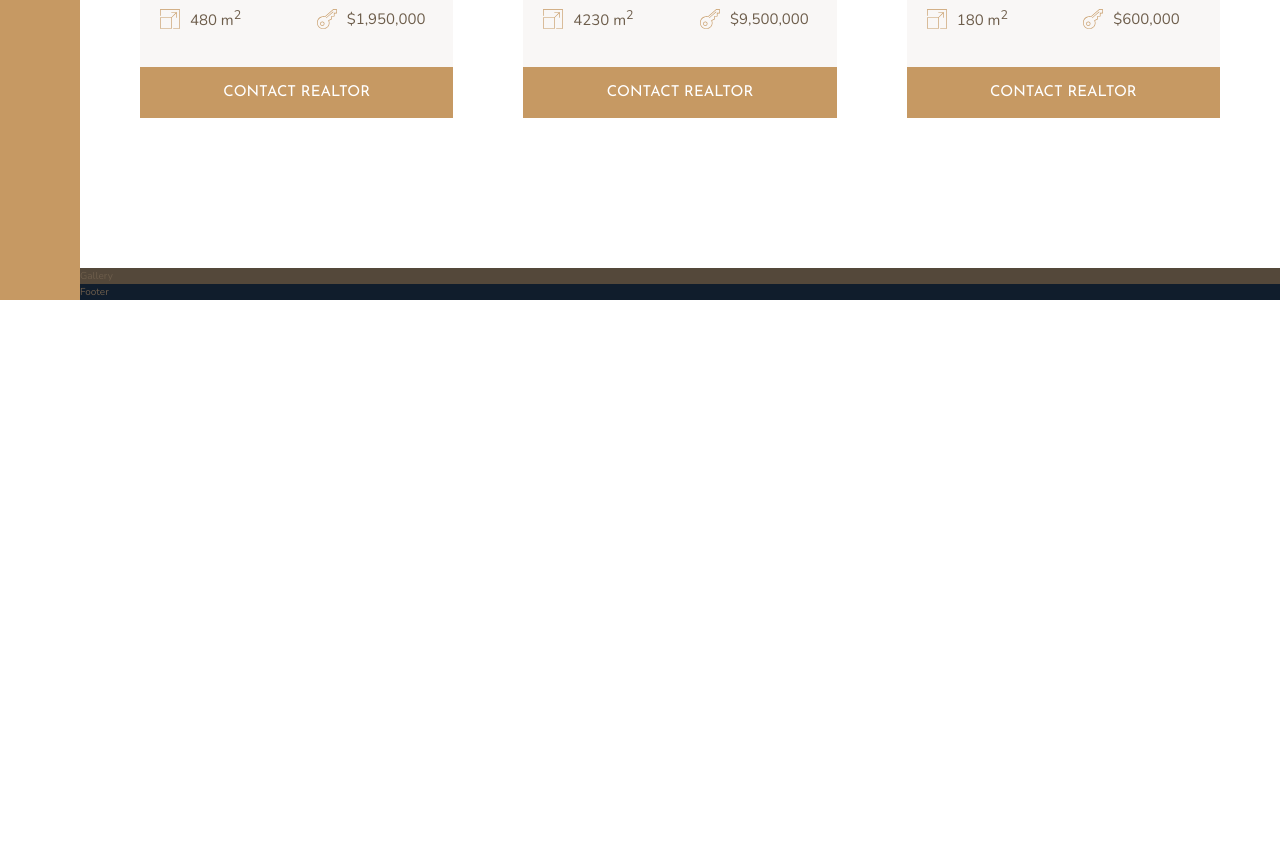
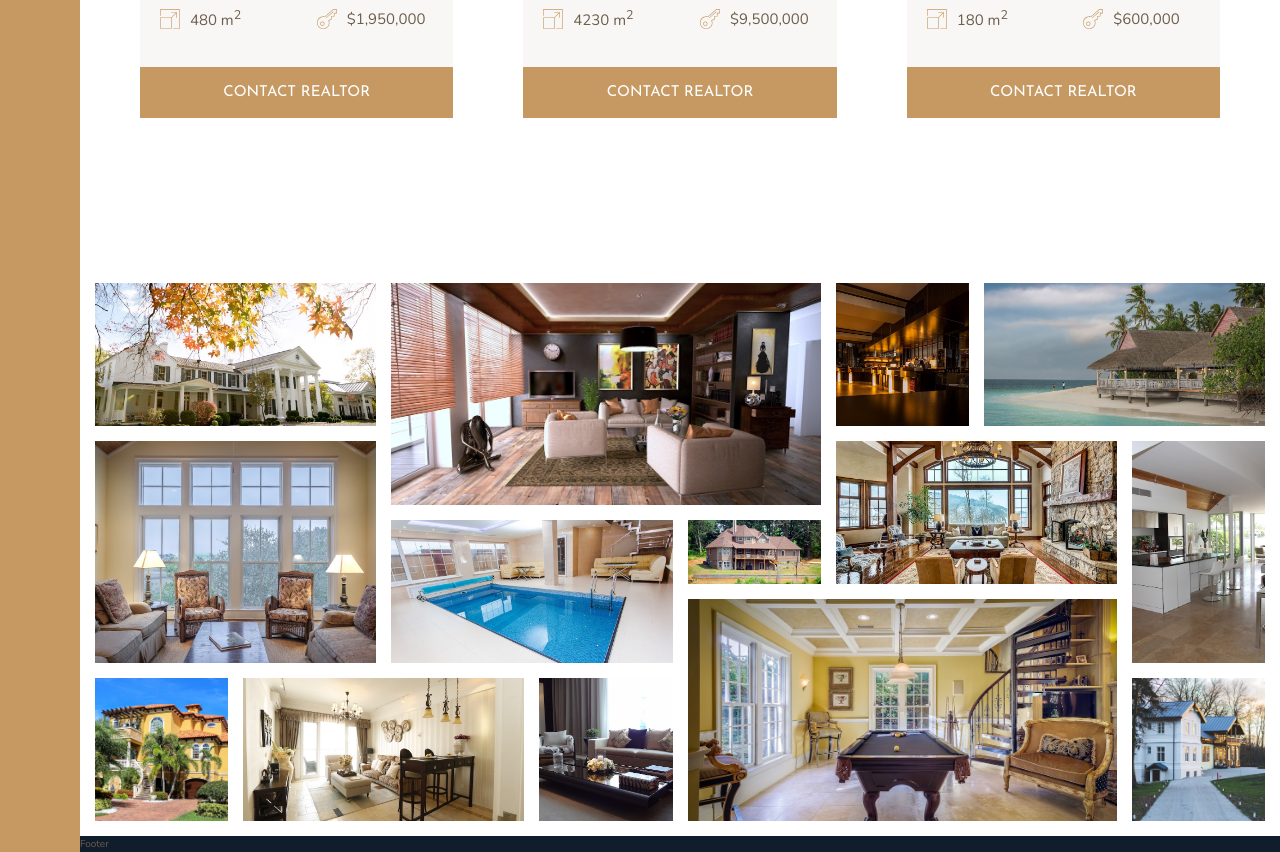
Before and after one commit to SabinaCristea/nexter-sass-project, a website: page index.html in a window 1280 px wide. Shown: the part 2772-3624 px from the top of the page. Before the commit the page ends 3072 px from the top, so only its background shows below. Drawn offline with nearby package versions, Linux system fonts and the light colour scheme.

Commit message:
Created and styled the gallery

```diff
--- a/index.html
+++ b/index.html
@@ -306,7 +306,70 @@
       </div>
     </div>
 
-    <section class="gallery">Gallery</section>
+    <section class="gallery">
+      <figure class="gallery__item gallery__item--1">
+        <img src="img/gal-1.jpeg" alt="Gallery image 1" class="gallery__img" />
+      </figure>
+      <figure class="gallery__item gallery__item--2">
+        <img src="img/gal-2.jpeg" alt="Gallery image 2" class="gallery__img" />
+      </figure>
+      <figure class="gallery__item gallery__item--3">
+        <img src="img/gal-3.jpeg" alt="Gallery image 3" class="gallery__img" />
+      </figure>
+      <figure class="gallery__item gallery__item--4">
+        <img src="img/gal-4.jpeg" alt="Gallery image 4" class="gallery__img" />
+      </figure>
+      <figure class="gallery__item gallery__item--5">
+        <img src="img/gal-5.jpeg" alt="Gallery image 5" class="gallery__img" />
+      </figure>
+      <figure class="gallery__item gallery__item--6">
+        <img src="img/gal-6.jpeg" alt="Gallery image 6" class="gallery__img" />
+      </figure>
+      <figure class="gallery__item gallery__item--7">
+        <img src="img/gal-7.jpeg" alt="Gallery image 7" class="gallery__img" />
+      </figure>
+      <figure class="gallery__item gallery__item--8">
+        <img src="img/gal-8.jpeg" alt="Gallery image 8" class="gallery__img" />
+      </figure>
+      <figure class="gallery__item gallery__item--9">
+        <img src="img/gal-9.jpeg" alt="Gallery image 9" class="gallery__img" />
+      </figure>
+      <figure class="gallery__item gallery__item--10">
+        <img
+          src="img/gal-10.jpeg"
+          alt="Gallery image 10"
+          class="gallery__img"
+        />
+      </figure>
+      <figure class="gallery__item gallery__item--11">
+        <img
+          src="img/gal-11.jpeg"
+          alt="Gallery image 11"
+          class="gallery__img"
+        />
+      </figure>
+      <figure class="gallery__item gallery__item--12">
+        <img
+          src="img/gal-12.jpeg"
+          alt="Gallery image 12"
+          class="gallery__img"
+        />
+      </figure>
+      <figure class="gallery__item gallery__item--13">
+        <img
+          src="img/gal-13.jpeg"
+          alt="Gallery image 13"
+          class="gallery__img"
+        />
+      </figure>
+      <figure class="gallery__item gallery__item--14">
+        <img
+          src="img/gal-14.jpeg"
+          alt="Gallery image 14"
+          class="gallery__img"
+        />
+      </figure>
+    </section>
 
     <footer class="footer">Footer</footer>
   </body>
--- a/sass/_gallery.scss
+++ b/sass/_gallery.scss
@@ -1,4 +1,89 @@
 .gallery {
-  background-color: $color-grey-dark-1;
   grid-column: full-start / full-end;
+
+  display: grid;
+
+  grid-template-columns: repeat(8, 1fr);
+  grid-template-rows: repeat(7, 5vw);
+  gap: 1.5rem;
+  padding: 1.5rem;
+
+  &__item {
+    &--1 {
+      grid-column: 1 / span 2;
+      grid-row: 1 / span 2;
+    }
+
+    &--2 {
+      grid-column: 3 / span 3;
+      grid-row: 1 / span 3;
+    }
+
+    &--3 {
+      grid-column: 6 / span 1;
+      grid-row: 1 / span 2;
+    }
+
+    &--4 {
+      grid-column: 7 / span 2;
+      grid-row: 1 / span 2;
+    }
+
+    &--5 {
+      grid-column: 1 / span 2;
+      grid-row: 3 / span 3;
+    }
+
+    &--6 {
+      grid-column: 3 / span 2;
+      grid-row: 4 / span 2;
+    }
+
+    &--7 {
+      grid-column: 5 / span 1;
+      grid-row: 4 / span 1;
+    }
+
+    &--8 {
+      grid-column: 6 / span 2;
+      grid-row: 3 / span 2;
+    }
+
+    &--9 {
+      grid-column: 8 / span 1;
+      grid-row: 3 / span 3;
+    }
+
+    &--10 {
+      grid-column: 1 / span 1;
+      grid-row: 6 / span 2;
+    }
+
+    &--11 {
+      grid-column: 2 / span 2;
+      grid-row: 6 / span 2;
+    }
+
+    &--12 {
+      grid-column: 4 / span 1;
+      grid-row: 6 / span 2;
+    }
+
+    &--13 {
+      grid-column: 5 / span 3;
+      grid-row: 5 / span 3;
+    }
+
+    &--14 {
+      grid-column: 8 / span 1;
+      grid-row: 6 / span 2;
+    }
+  }
+
+  &__img {
+    width: 100%;
+    height: 100%;
+    object-fit: cover;
+    display: block;
+  }
 }
```
Also changed, not shown: css/style.css.
